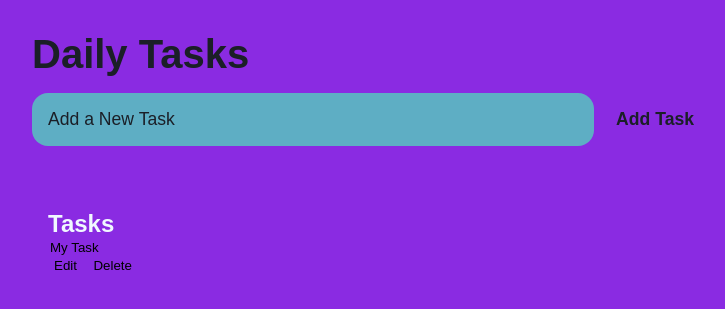
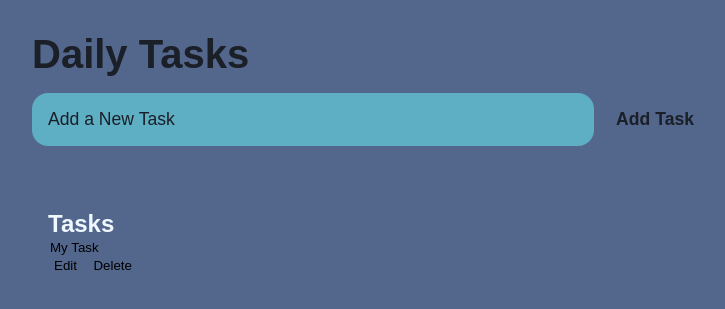
Before and after one commit to jurba1997/project2, a plain HTML site: page index.html in a window 1280 px wide. Shown: the whole page, without its empty margins (274-999 px from the left). Drawn offline with Linux system fonts and the light colour scheme.

Commit message:
change the background color

```diff
--- a/assets/css/style.css
+++ b/assets/css/style.css
@@ -8,7 +8,7 @@ body{
     display: flex;
     flex-direction: column;
     min-height: 100vh;
-    background: blueviolet;
+    background: #53678d;
     color: aliceblue;
 }
 
```
